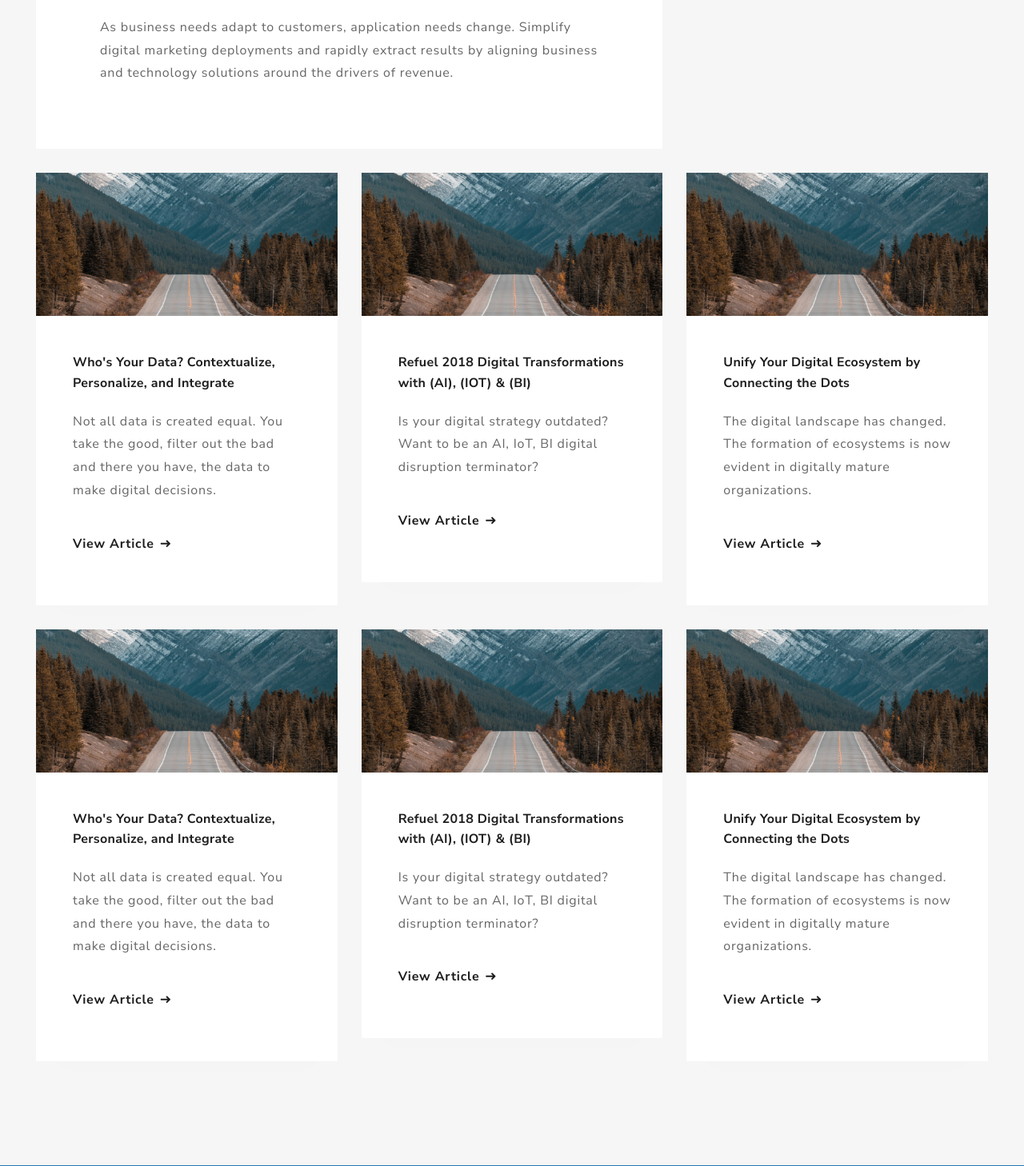
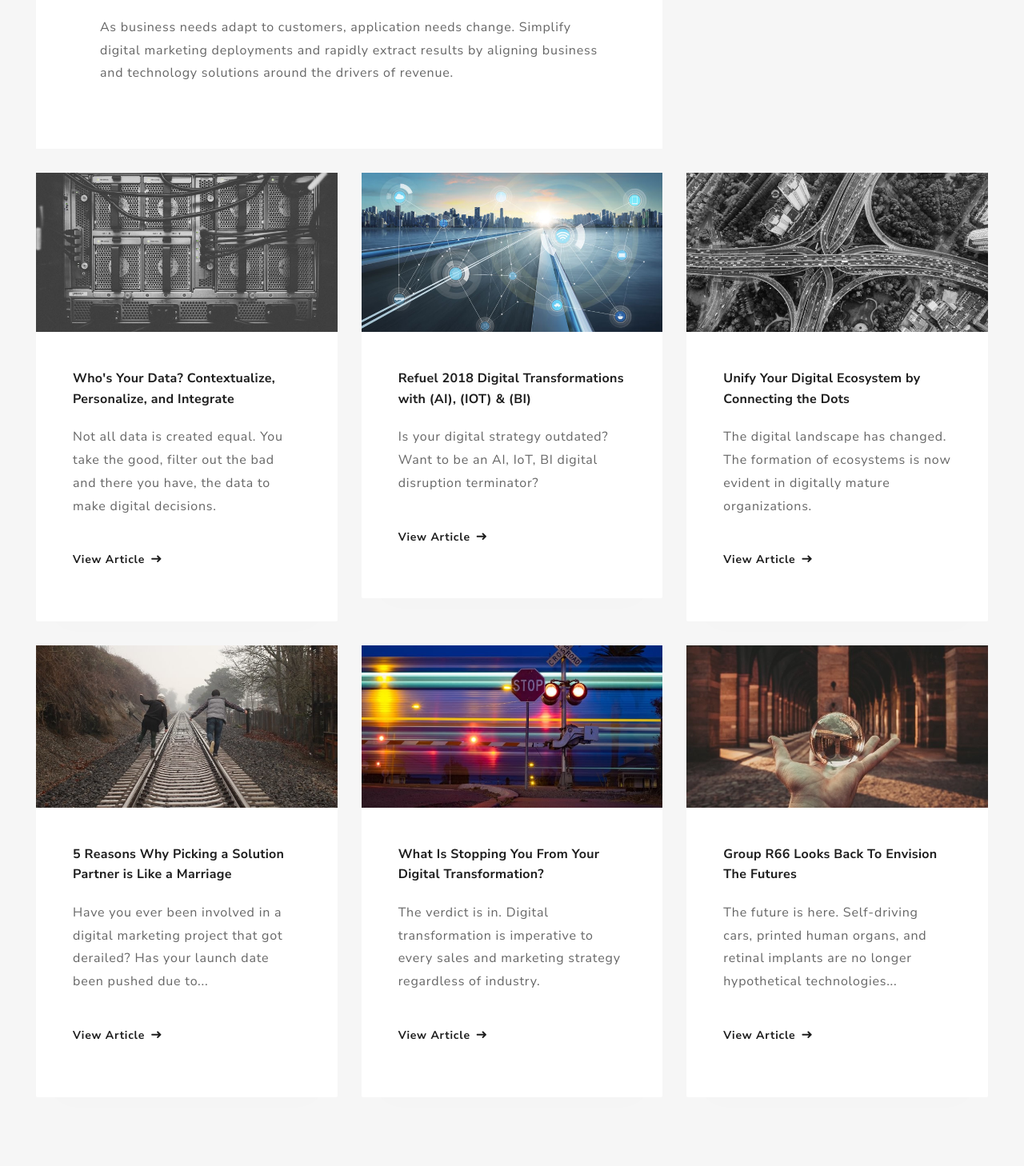
Before and after one commit to acurths/groupr66, a PHP site: page /insights.php in a window 1280 px wide. Shown: the part 1389-2847 px from the top of the page at 80% size. Run offline with PHP 8.4, Linux system fonts and the light colour scheme; some libraries are stand-ins or nearby versions.

Commit message:
Group R66 Stage 1 - Edits V2

```diff
--- a/css/style.css
+++ b/css/style.css
@@ -535,13 +535,60 @@ p.hero-text {
 }
 
 .insights .three-col a {
-	font-size: 16px !important;
+	font-size: 14px !important;
 	margin-bottom: 20px;
 	font-weight: 700;
+	-webkit-transition: all 0.3s ease;
+	-moz-transition: all 0.3s ease;
+	-ms-transition: all 0.3s ease;
+	-o-transition: all 0.3s ease;
+	transition: all 0.3s ease;
+}
+.insights .three-col a:hover {
+   color: #2A73B8;
+}
+.insights .three-col a:hover i{
+   color: #2A73B8;
+}
+.insights .three-col a i{
+	-webkit-transition: all 0.3s ease;
+	-moz-transition: all 0.3s ease;
+	-ms-transition: all 0.3s ease;
+	-o-transition: all 0.3s ease;
+	transition: all 0.3s ease;
 }
 
 .insights .three-col {
 	padding: 46px;
+}
+
+.insights img {
+    max-height: 240px !important;
+}
+
+.insights-bg {
+	height: 400px;
+	width: 100%;
+	background-image: url(../img/idealx-alt.jpg);
+	background-size: cover;
+	background-repeat: no-repeat;
+	background-position: 50% 50%;
+	background-color: #fff;
+	object-fit: cover;
+	padding: 15% 0 0 0;
+	overflow: hidden;
+}
+.insights-bg.alt {
+	height: 400px;
+	width: 100%;
+	background-image: url(../img/insights-alt.jpg);
+	background-size: cover;
+	background-repeat: no-repeat;
+	background-position: 50% 70%;
+	background-color: #fff;
+	object-fit: cover;
+	padding: 15% 0 0 0;
+	overflow: hidden;
 }
 
 
--- a/ideal-x.php
+++ b/ideal-x.php
@@ -106,7 +106,7 @@
                </div>
                <div class="col-md-4">
                   <div class="three-col wow fadeIn" >
-                  <i class="fal fa-meteor"></i>
+                <i class="fal fa-tachometer-alt-fast"></i>
                      <h4>Accelerate Acquisition</h4>
                      <p>Drive effective digital business transformation with streamlined acquisition of prospects.</p>
                      <p><a href="#">Learn More<i class="fas fa-long-arrow-right"></i></a></p>
--- a/index.php
+++ b/index.php
@@ -107,8 +107,7 @@
             </div> -->
             <div class="col-md-4 ">
                <div class="three-col wow fadeIn">
-  <i class="fal fa-car-crash"></i>
-
+      <i class="fal fa-meteor"></i>
                   <h4>Disruption</h4>
                   <p>Increased pressure has created a disruptive landscape.</p>
                   <p><a href="#">Learn More<i class="fas fa-long-arrow-right"></i></a></p>
@@ -116,7 +115,7 @@
             </div>
             <div class="col-md-4">
                <div class="three-col wow fadeIn" data-wow-delay="0.2s">
-                  <i class="fal fa-hands-helping"></i>
+                  <i class="fal fa-handshake-alt"></i>
                   <h4>Trusted Advisor</h4>
                   <p>Partner with industry veterans with decades of experience.</p>
                   <p><a href="#">Learn More<i class="fas fa-long-arrow-right"></i></a></p>
--- a/insights.php
+++ b/insights.php
@@ -108,57 +108,100 @@
                <div class="col-lg-4 col-md-12 text-center">
                </div>
               <div class="col-lg-4 col-md-6 wow fadeIn" >
-                  <img src="img/road-1.jpg" alt="">
+                  <img src="img/server.jpg" alt="">
                   <div class="three-col">
                      <h4>Who's Your Data? Contextualize, Personalize, and Integrate</h4>
                      <p>Not all data is created equal. You take the good, filter out the bad and there you have, the data to make digital decisions.</p>
-                     <p><a href="#">View Article<i class="fas fa-long-arrow-right"></i></a></p>
+                     <p><a href="https://www.linkedin.com/pulse/whos-your-data-contexualize-personalize-integrate-kristen-curths/" target="_blank">View Article<i class="fas fa-long-arrow-right"></i></a></p>
                   </div>
                </div>
                 <div class="col-lg-4 col-md-6 wow fadeIn" data-wow-delay="0.2s">
-                  <img src="img/road-1.jpg" alt="">
+                  <img src="img/digital.jpg" alt="">
                   <div class="three-col">
                      <h4>Refuel 2018 Digital Transformations with (AI), (IOT) & (BI)</h4>
                      <p>Is your digital strategy outdated? Want to be an AI, IoT, BI digital disruption terminator?</p>
-                     <p><a href="#">View Article<i class="fas fa-long-arrow-right"></i></a></p>
+                     <p><a href="https://www.linkedin.com/pulse/refuel-2018-digital-transformations-artificial-ai-internet-curths/" target="_blank">View Article<i class="fas fa-long-arrow-right"></i></a></p>
                   </div>
                </div>
                  <div class="col-lg-4 col-md-6 wow fadeIn" data-wow-delay="0.4s">
-                  <img src="img/road-1.jpg" alt="">
+                  <img src="img/unify.jpg" alt="">
                   <div class="three-col">
                      <h4>Unify Your Digital Ecosystem by Connecting the Dots</h4>
                      <p>The digital landscape has changed. The formation of ecosystems is now evident in digitally mature organizations.</p>
-                     <p><a href="#">View Article<i class="fas fa-long-arrow-right"></i></a></p>
+                     <p><a href="https://www.linkedin.com/pulse/unify-your-digital-ecosystem-connecting-dots-kristen-curths/" target="_blank">View Article<i class="fas fa-long-arrow-right"></i></a></p>
                   </div>
                </div>
                <div class="col-lg-4 col-md-6 wow fadeIn" >
-                  <img src="img/road-1.jpg" alt="">
+                  <img src="img/partner.jpeg" alt="">
                   <div class="three-col" >
-                     <h4>Who's Your Data? Contextualize, Personalize, and Integrate</h4>
-                     <p>Not all data is created equal. You take the good, filter out the bad and there you have, the data to make digital decisions.</p>
-                     <p><a href="#">View Article<i class="fas fa-long-arrow-right"></i></a></p>
+                     <h4>5 Reasons Why Picking a Solution Partner is Like a Marriage</h4>
+                     <p>Have you ever been involved in a digital marketing project that got derailed? Has your launch date been pushed due to...</p>
+                     <p><a href="https://www.linkedin.com/pulse/5-reasons-why-picking-solution-partner-like-marriage-kristen-curths/" target="_blank">View Article<i class="fas fa-long-arrow-right"></i></a></p>
                   </div>
                </div>
                <div class="col-lg-4 col-md-6 wow fadeIn" data-wow-delay="0.2s">
-                  <img src="img/road-1.jpg" alt="">
+                  <img src="img/transformation.jpeg" alt="">
                   <div class="three-col">
-                     <h4>Refuel 2018 Digital Transformations with (AI), (IOT) & (BI)</h4>
-                     <p>Is your digital strategy outdated? Want to be an AI, IoT, BI digital disruption terminator?</p>
-                     <p><a href="#">View Article<i class="fas fa-long-arrow-right"></i></a></p>
+                     <h4>What Is Stopping You From Your Digital Transformation?</h4>
+                     <p>The verdict is in. Digital transformation is imperative to every sales and marketing strategy regardless of industry.</p>
+                     <p><a href="https://www.linkedin.com/pulse/what-stopping-you-from-your-digital-transformation-kristen-curths/" target="_blank">View Article<i class="fas fa-long-arrow-right"></i></a></p>
                   </div>
                </div>
                <div class="col-lg-4 col-md-6 wow fadeIn" data-wow-delay="0.4s">
-                  <img src="img/road-1.jpg" alt="">
+                  <img src="img/future.jpeg" alt="">
                   <div class="three-col">
-                     <h4>Unify Your Digital Ecosystem by Connecting the Dots</h4>
-                     <p>The digital landscape has changed. The formation of ecosystems is now evident in digitally mature organizations.</p>
-                     <p><a href="#">View Article<i class="fas fa-long-arrow-right"></i></a></p>
+                     <h4>Group R66 Looks Back To Envision The Futures</h4>
+                     <p>The future is here. Self-driving cars, printed human organs, and retinal implants are no longer hypothetical technologies...</p>
+                     <p><a href="https://www.linkedin.com/pulse/group-r66-looks-back-envision-future-kristen-curths/" target="_blank">View Article<i class="fas fa-long-arrow-right"></i></a></p>
                   </div>
                </div>
             </div>
          </div>
       </section>
+      <!-- <div class="hero insights-bg alt ">
+      </div>
+      <section class="grey-bg pb-100">
+         <div class="container-fluid insights">
 
+            <div class="row ">
+               <div class="col-lg-8 col-md-12 text-left">
+                  <div class="r66-white-bg-alt ">
+                     <h2 class="wow fadeIn">
+                        Industry <span>Insights</span>
+                     </h2>
+                     <p class="wow fadeIn">As business needs adapt to customers, application needs change. Simplify digital marketing deployments and rapidly extract results by aligning business and technology solutions around the drivers of revenue.</p>
+                  </div>
+               </div>
+               <div class="col-lg-4 col-md-12 text-center">
+               </div>
+              <div class="col-lg-4 col-md-6 wow fadeIn" >
+                  <img src="img/cdo.jpg" alt="">
+                  <div class="three-col">
+                     <h4>It's The Job Title Defining 21st Century Companies — But What Does CDO Mean?</h4>
+                     <p>Is your digital strategy outdated? Want to be an AI, IoT, BI digital disruption terminator?</p>
+                     <p><a href="https://www.forbes.com/sites/delltechnologies/2019/01/30/its-the-job-title-defining-21st-century-companies--but-what-does-cdo-mean/#6da41d9d54e7" target="_blank">View Article<i class="fas fa-long-arrow-right"></i></a></p>
+                  </div>
+               </div>
+                <div class="col-lg-4 col-md-6 wow fadeIn" data-wow-delay="0.2s">
+                  <img src="img/predictions.png" alt="">
+                  <div class="three-col">
+                     <h4>Predictions 2019: Transformation Goes Pragmatic</h4>
+                     <p>What do we mean by pragmatism? A sense of realism, practical steps, a desire for tangible outcomes.</p>
+                     <p><a href="https://go.forrester.com/blogs/predictions-2019-transformation-goes-pragmatic/" target="_blank">View Article<i class="fas fa-long-arrow-right"></i></a></p>
+                  </div>
+               </div>
+                 <div class="col-lg-4 col-md-6 wow fadeIn" data-wow-delay="0.4s">
+                  <img src="img/strategy.jpg" alt="">
+                  <div class="three-col">
+                     <h4>Driving digital strategy - Digital strategy matters to all business leaders.</h4>
+                     <p>Digital strategy matters to all business leaders. As the key facilitator of digital strategy, it is essential that CIOs need...</p>
+                     <p><a href="https://www.idginsiderpro.com/article/3314980/driving-digital-strategy.html" target="_blank">View Article<i class="fas fa-long-arrow-right"></i></a></p>
+                  </div>
+               </div>
+
+            </div>
+         </div>
+      </section> -->
       <?php require_once ('includes/blocks/contact-banner.php'); ?>
       <?php require_once ('includes/blocks/footer.php'); ?>
    </div>
```
Also changed, not shown: other parts of css/style.css (+18 -19 lines), img/cdo.jpg (added), img/digital.jpg (added), img/digital.png (added), img/future.jpeg (added), img/insights-alt.jpg (added), img/partner.jpeg (added), img/predictions.png (added), img/server.jpg (added), img/server.png (added), img/strategy.jpg (added), img/transformation.jpeg (added), img/unify.jpg (added), img/unify.png (added).
